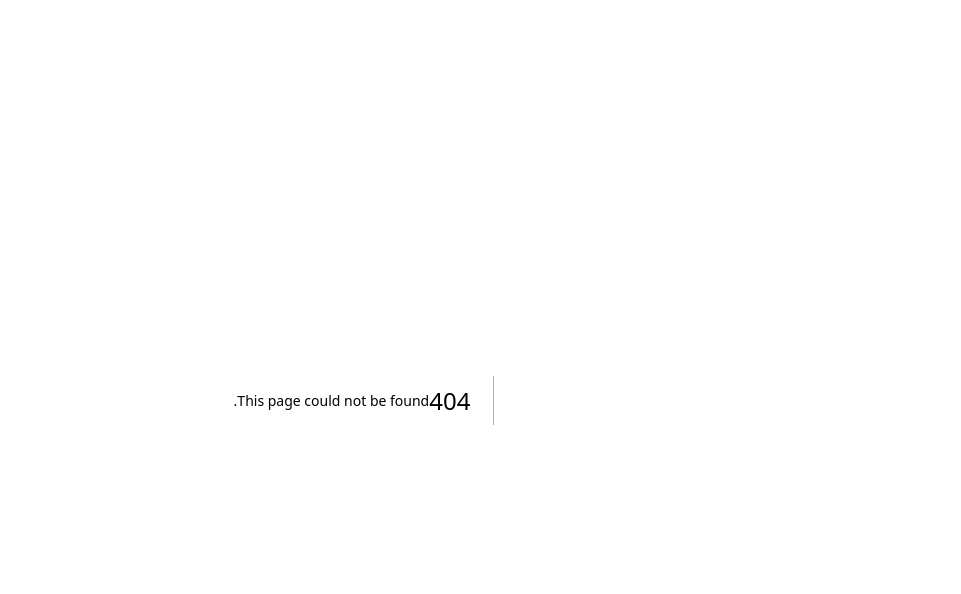
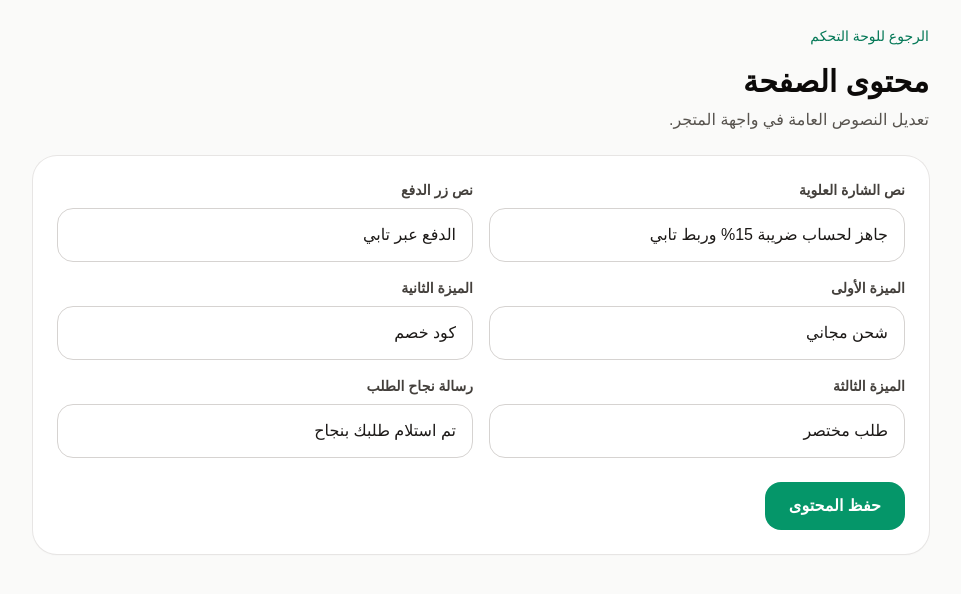
Before and after one commit to azizsoom/one-product-tabby-store, a Next.js app: page /admin/content in a window 1280 px wide. Before the commit this address had no page. Shown: the top 594 px of the page, without its empty margins (308-1269 px from the left). Built offline with nearby package versions, Linux system fonts and the light colour scheme; no server answers; the database is empty.

Commit message:
Add storefront content admin page

```diff
--- /dev/null
+++ b/app/admin/content/page.tsx
@@ -0,0 +1,62 @@
+'use client';
+
+import { useEffect, useState } from 'react';
+import Link from 'next/link';
+import { db } from '../../../lib/db';
+
+const defaults: Record<string, string> = {
+  badge_text: 'جاهز لحساب ضريبة 15% وربط تابي',
+  checkout_button_text: 'الدفع عبر تابي',
+  feature_1: 'شحن مجاني',
+  feature_2: 'كود خصم',
+  feature_3: 'طلب مختصر',
+  success_message: 'تم استلام طلبك بنجاح',
+};
+
+export default function ContentPage() {
+  const [content, setContent] = useState(defaults);
+  const [message, setMessage] = useState('');
+
+  useEffect(() => { loadContent(); }, []);
+
+  async function loadContent() {
+    const { data } = await db.from('store_settings').select('*');
+    if (data) {
+      const next = { ...defaults };
+      data.forEach((row: any) => { if (row.key in next) next[row.key] = row.value || ''; });
+      setContent(next);
+    }
+  }
+
+  async function saveContent() {
+    const rows = Object.entries(content).map(([key, value]) => ({ key, value }));
+    const { error } = await db.from('store_settings').upsert(rows, { onConflict: 'key' });
+    setMessage(error ? 'فشل الحفظ: ' + error.message : 'تم حفظ محتوى الصفحة.');
+  }
+
+  return (
+    <main className="min-h-screen bg-stone-50 p-6 text-stone-950" dir="rtl">
+      <div className="mx-auto max-w-4xl">
+        <Link href="/admin" className="text-sm text-emerald-700">الرجوع للوحة التحكم</Link>
+        <h1 className="mt-4 text-3xl font-black">محتوى الصفحة</h1>
+        <p className="mt-2 text-stone-600">تعديل النصوص العامة في واجهة المتجر.</p>
+        <section className="mt-6 rounded-3xl bg-white p-6 shadow-sm ring-1 ring-stone-200">
+          <div className="grid gap-4 md:grid-cols-2">
+            <Field label="نص الشارة العلوية" value={content.badge_text} onChange={(v) => setContent({ ...content, badge_text: v })} />
+            <Field label="نص زر الدفع" value={content.checkout_button_text} onChange={(v) => setContent({ ...content, checkout_button_text: v })} />
+            <Field label="الميزة الأولى" value={content.feature_1} onChange={(v) => setContent({ ...content, feature_1: v })} />
+            <Field label="الميزة الثانية" value={content.feature_2} onChange={(v) => setContent({ ...content, feature_2: v })} />
+            <Field label="الميزة الثالثة" value={content.feature_3} onChange={(v) => setContent({ ...content, feature_3: v })} />
+            <Field label="رسالة نجاح الطلب" value={content.success_message} onChange={(v) => setContent({ ...content, success_message: v })} />
+          </div>
+          {message ? <p className="mt-4 rounded-2xl bg-stone-100 p-3 text-sm">{message}</p> : null}
+          <button onClick={saveContent} className="mt-6 rounded-2xl bg-emerald-600 px-6 py-3 font-bold text-white">حفظ المحتوى</button>
+        </section>
+      </div>
+    </main>
+  );
+}
+
+function Field({ label, value, onChange }: { label: string; value: string; onChange: (value: string) => void }) {
+  return <label><span className="mb-2 block text-sm font-bold text-stone-700">{label}</span><input className="input" value={value} onChange={(e) => onChange(e.target.value)} /></label>;
+}
```
